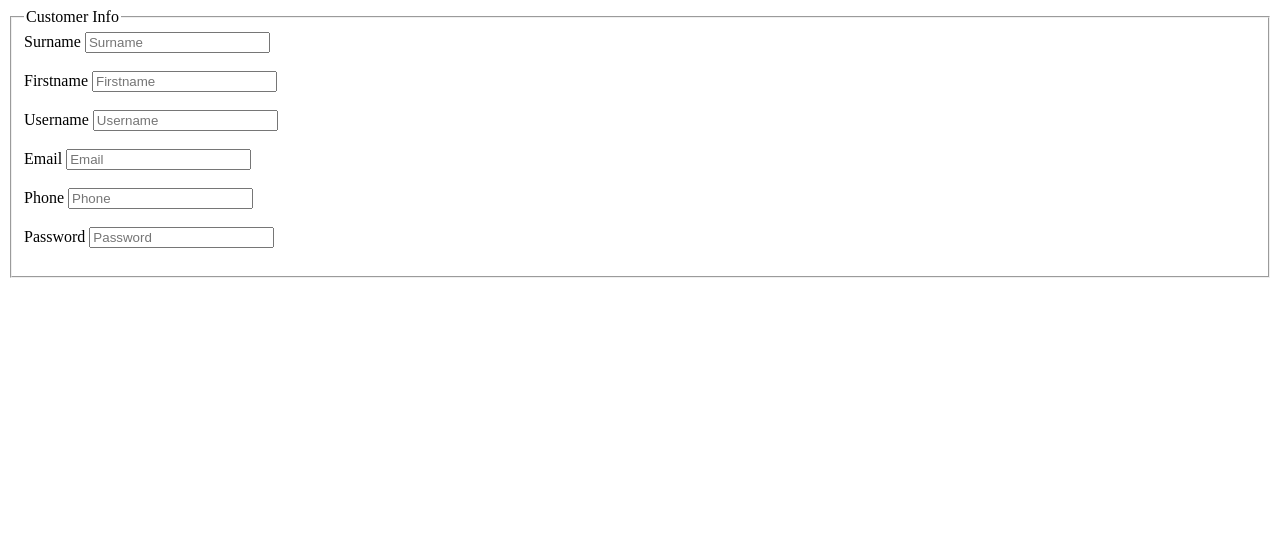
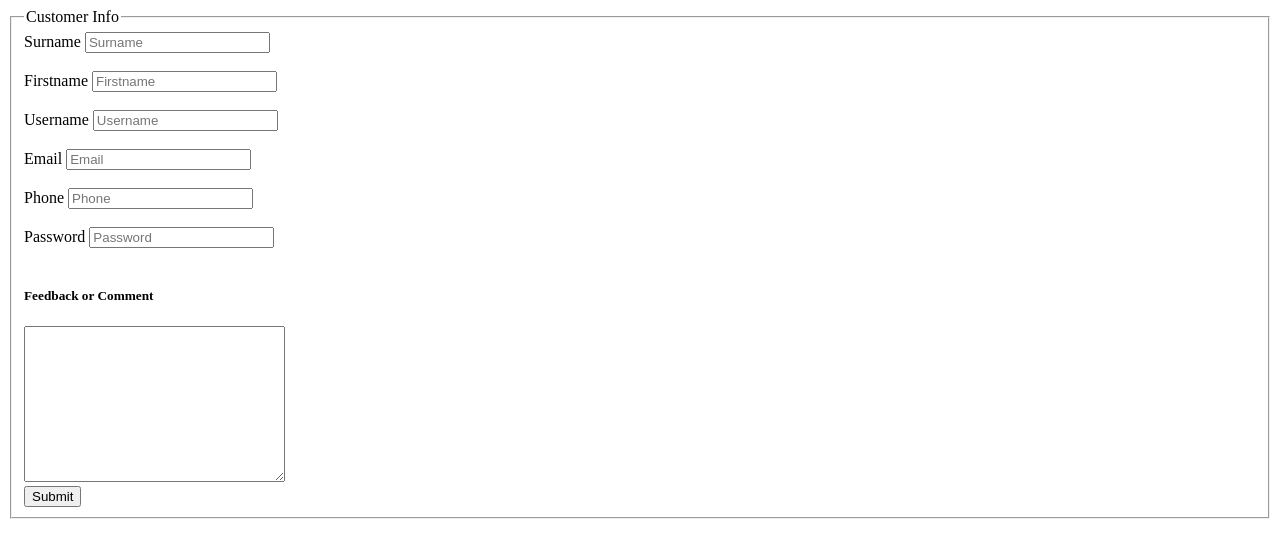
Before and after one commit to SHADIYYAH/html2, a plain HTML site: page customers.html in a window 1280 px wide. Drawn offline with Linux system fonts and the light colour scheme.

Commit message:
practicing

```diff
--- a/customers.html
+++ b/customers.html
@@ -28,9 +28,10 @@
         <label for="Password">Password</label>
         <input type="password"  id="Password"  placeholder="Password" required> <br>  <br>
 
+        <h5>Feedback or Comment</h5>
+     <textarea name="" id="" cols="30" rows="10"></textarea> <br>
 
-
-
+         <button>Submit</button>
       </fieldset>
 </body>
 </html>
```
